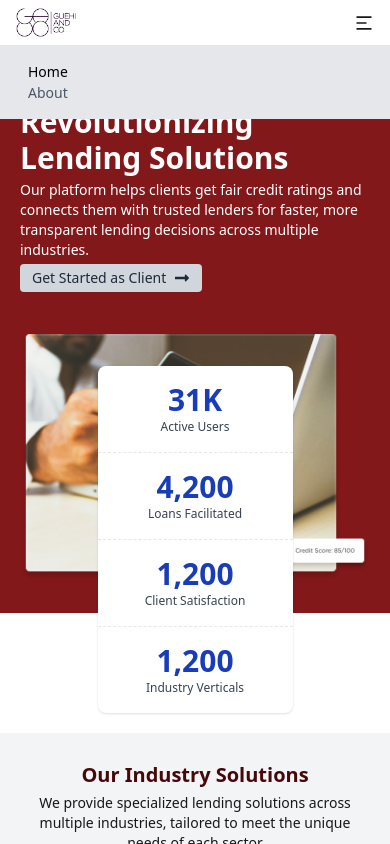
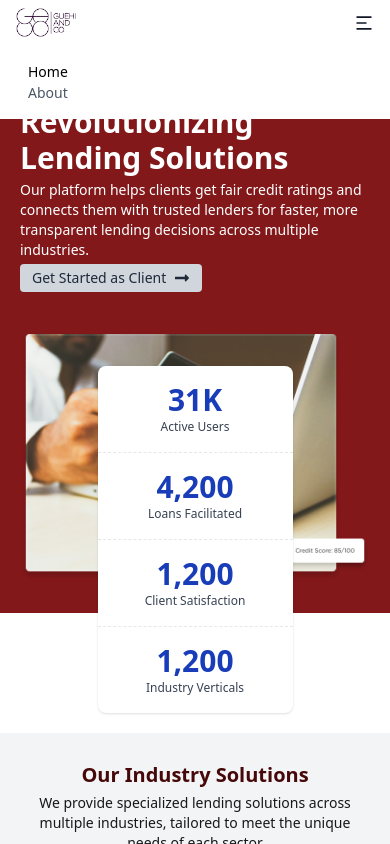
Before and after one commit to murad403/loan-frontend, a React (Vite) app: page / in a window 390 px wide. Both pictures are taken after a click on the button 364 px from the left and 22 px from the top of the page. Shown: the top 844 px of the page. Built offline with nearby package versions, Linux system fonts and the light colour scheme; no server answers.

Commit message:
loan menu design

```diff
--- a/src/components/Navbar.jsx
+++ b/src/components/Navbar.jsx
@@ -41,7 +41,7 @@ const Navbar = () => {
 
         {/* responsive menu------------------------------------- */}
         <button
-          className="cursor-pointer md:hidden"
+          className="cursor-pointer md:hidden text-gray-900"
           onClick={() => setMenu(!menu)}
         >
           <RiMenu2Line size={20} />
@@ -49,7 +49,7 @@ const Navbar = () => {
       </div>
       <div className={menu ? "block md:hidden" : "hidden"}>
         <div className="relative">
-          <ul className="text-[14px] text-gray-600 w-full absolute top-0 right-0 bg-gray-200 px-7 py-4 z-10">
+          <ul className="text-[14px] text-gray-600 w-full absolute top-0 right-0 bg-white px-7 py-4 z-10">
             <li>
               <NavLink to="/" onClick={() => setMenu(false)}>Home</NavLink>
             </li>
```
